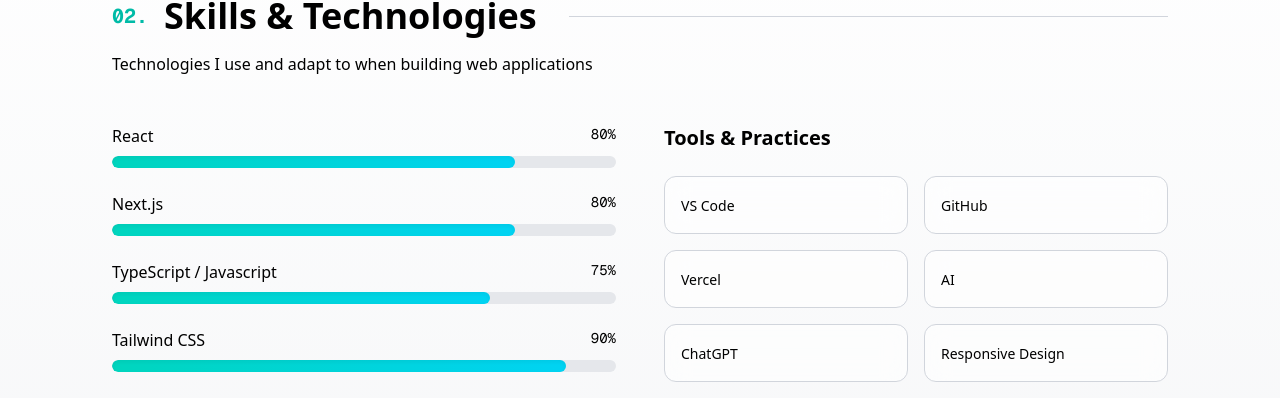
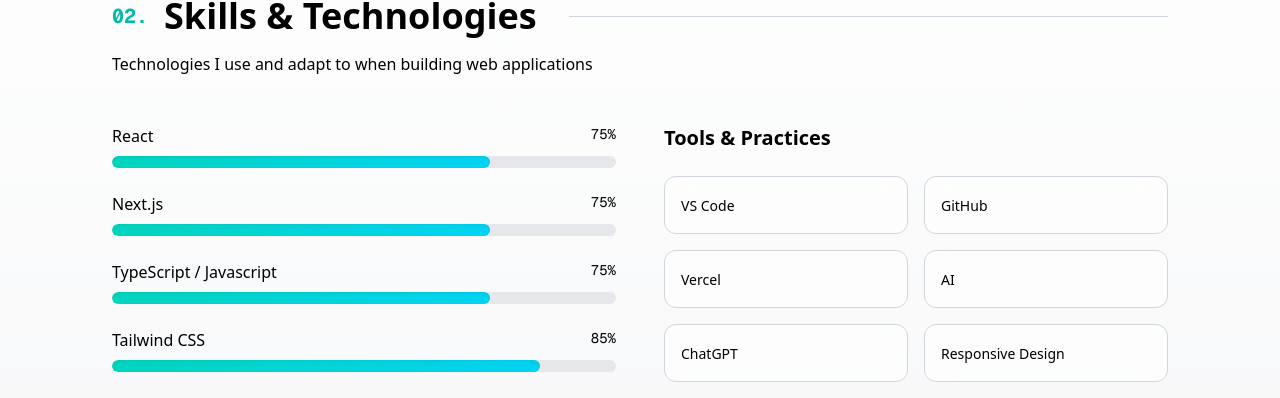
Before and after one commit to Rizkieka546/my-portfolio, a Next.js app: page / in a window 1280 px wide. Shown: the part 1596-1994 px from the top of the page. Built offline with nearby package versions, Linux system fonts and the light colour scheme.

Commit message:
add flowtask project and fix skills anjay inggris

```diff
--- a/src/components/ui/ProjectsSection.tsx
+++ b/src/components/ui/ProjectsSection.tsx
@@ -43,6 +43,14 @@
       demo: 'https://weather-app-sederhana.vercel.app/',
       github: 'https://github.com/Rizkieka546/weather-app-sederhana',
       image: '/projects/weather.png',
+    },
+    {
+      name: t('projects.project5.name'),
+      description: t('projects.project5.description'),
+      tech: ['Next.Js', 'React', 'Tailwind CSS', 'TypeScript'],
+      demo: 'https://landing-page-flowtask.vercel.app/',
+      github: 'https://github.com/Rizkieka546/landing-page-flowtask',
+      image: '/projects/flowtask.png',
     },
   ];
 
--- a/src/components/ui/SkillsSection.tsx
+++ b/src/components/ui/SkillsSection.tsx
@@ -4,10 +4,10 @@
 import { useRef } from 'react';
 
 const skills = [
-  { name: 'React', level: 80 },
-  { name: 'Next.js', level: 80 },
+  { name: 'React', level: 75 },
+  { name: 'Next.js', level: 75 },
   { name: 'TypeScript / Javascript', level: 75 },
-  { name: 'Tailwind CSS', level: 90 },
+  { name: 'Tailwind CSS', level: 85 },
   { name: 'HTML/CSS', level: 90 },
   { name: 'Git', level: 85 },
   { name: 'Framer Motion', level: 80 },
--- a/src/i18n/translations.ts
+++ b/src/i18n/translations.ts
@@ -65,6 +65,12 @@
           description:
             "A simple weather application that consumes public APIs to display real-time weather data based on user location.",
         },
+        project5: {
+          name: "FlowTask",
+          description:
+            "A calm and opinionated task management application designed to help individuals and small teams work with clarity and focus. Built with a strong emphasis on simplicity, thoughtful UI/UX decisions, and real-world product thinking rather than feature quantity.",
+        },
+
       },
 
       experience: {
@@ -179,6 +185,12 @@
           description:
             "Aplikasi cuaca sederhana yang memanfaatkan API publik untuk menampilkan informasi cuaca secara real-time berdasarkan lokasi pengguna.",
         },
+        project5: {
+  name: "FlowTask",
+  description:
+    "Aplikasi manajemen tugas yang dirancang dengan pendekatan tenang dan fokus, ditujukan untuk individu dan tim kecil. FlowTask menekankan kesederhanaan, keputusan UI/UX yang matang, serta cara berpikir produk nyata, bukan sekadar penumpukan fitur.",
+},
+
       },
 
       experience: {
```
Also changed, not shown: public/projects/flowtask.png (added).
